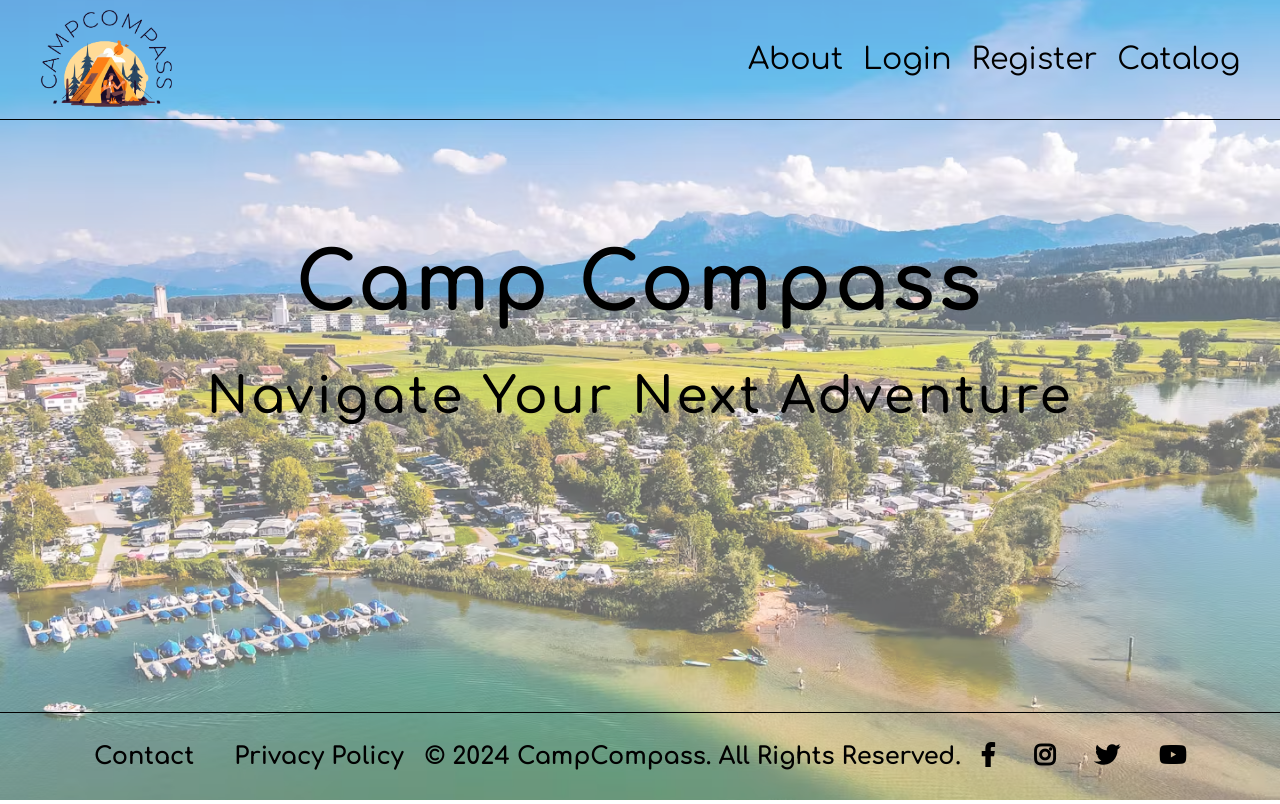
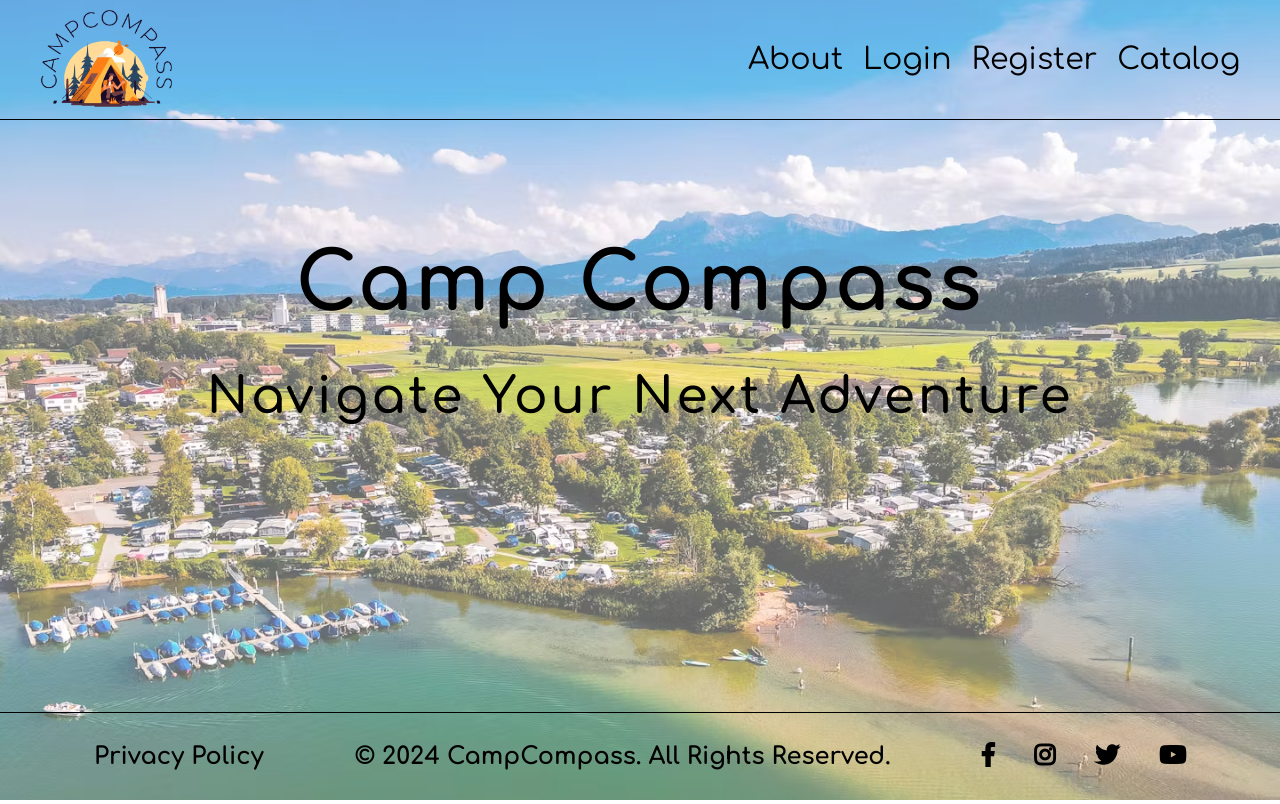
Before and after one commit to VeronikaManev/CampCompass, a React (Vite) app in the folder client/: page / in a window 1280 px wide. Built offline with nearby package versions, Linux system fonts and the light colour scheme.

Commit message:
Delete contact from footer

```diff
--- a/client/src/components/footer/Footer.jsx
+++ b/client/src/components/footer/Footer.jsx
@@ -7,7 +7,6 @@ export function Footer() {
             <div className='container'>
 
                 <ul className="footer-links">
-                    <li><a href="#">Contact</a></li>
                     <li><Link to='/privacyPolicy'>Privacy Policy</Link></li>
                 </ul>
 
```
